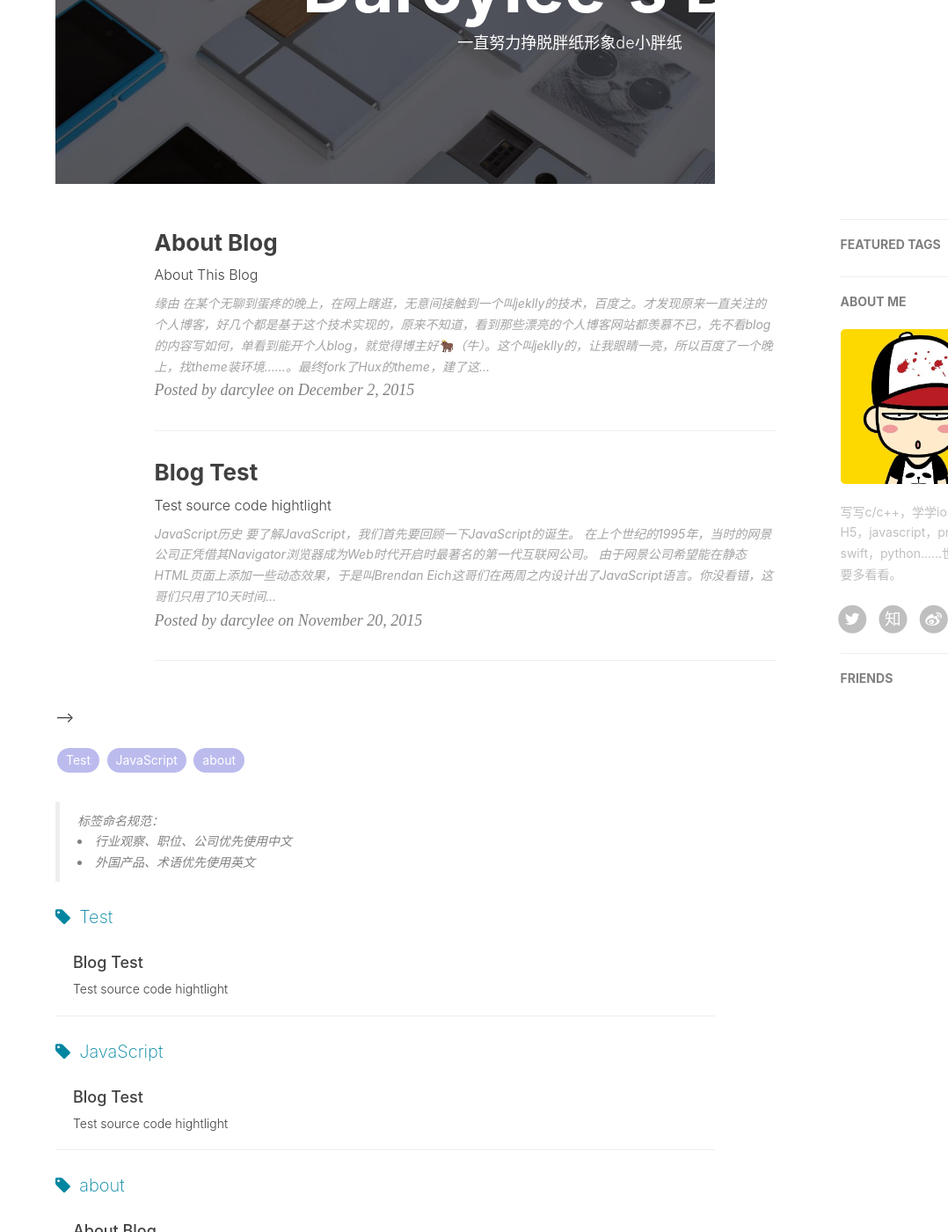
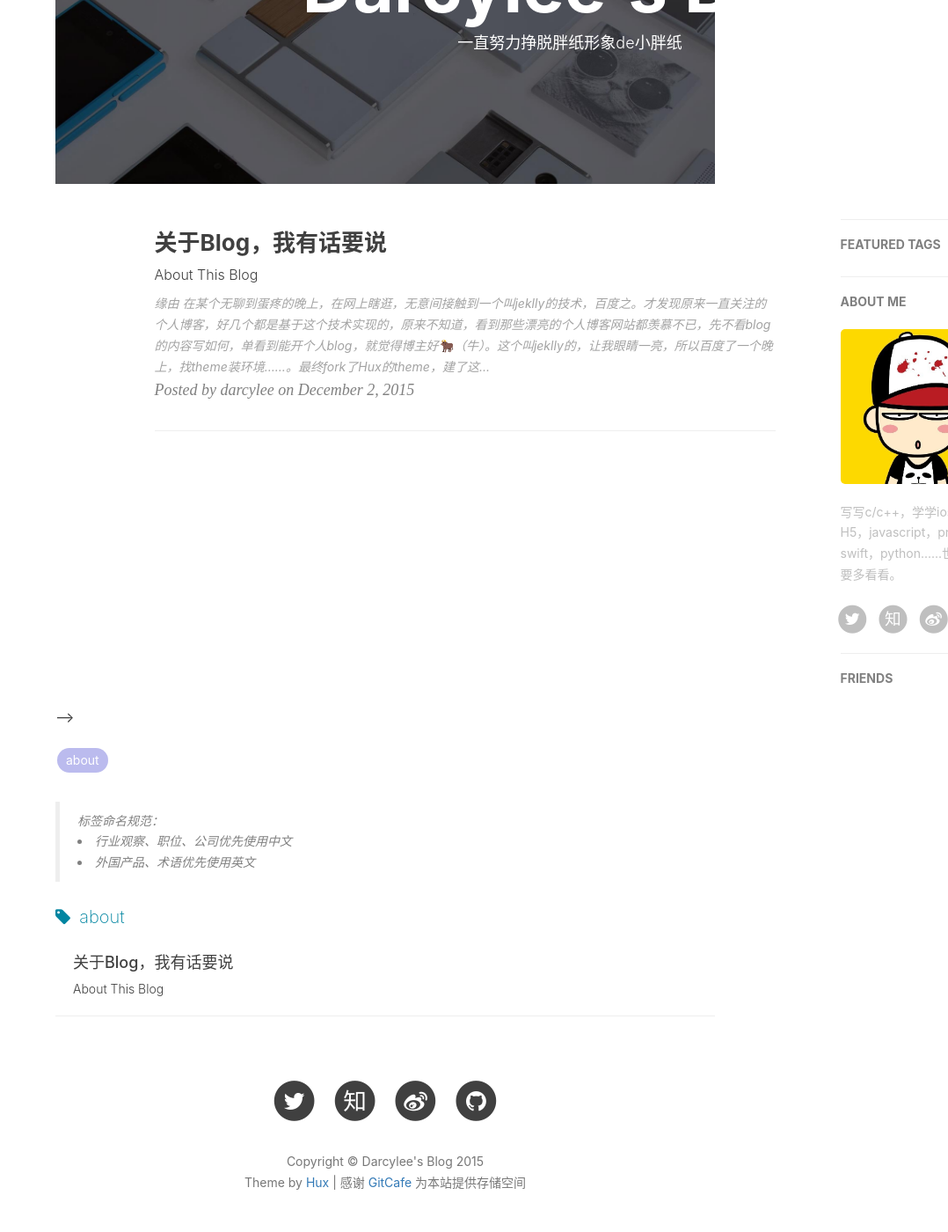
Before and after one commit to darcylee/darcylee.github.io, a Jekyll site: the page built from tags.html, in a window 1280 px wide and 1400 px high, scrolled down 457 px. Shown: the whole window at 88% size, without its empty margins (202-1280 px from the left). Built offline with Jekyll 4.4.1, drawn with Linux system fonts in a browser that asks for light colours; nearby versions of some CDN libraries; comment, search, counter and statistics services are not loaded; some of the changed lines change nothing that is shown.

Commit message:
modify about

````diff
--- a/_posts/2015-11-20-Blog2.md
+++ /dev/null
@@ -1,141 +0,0 @@
----
-layout:     post
-title:      "Blog Test"
-subtitle:   "Test source code hightlight"
-date:       2015-11-20 12:00:00
-author:     darcylee
-header-img: "img/contact-bg.jpg"
-tags: [Test, JavaScript]
----
-
-
-## JavaScript历史
-
-
-要了解`JavaScript`，我们首先要回顾一下`JavaScript`的诞生。
-
-在上个世纪的1995年，当时的网景公司正凭借其`Navigator`浏览器成为Web时代开启时最著名的第一代互联网公司。
-
-由于网景公司希望能在静态HTML页面上添加一些动态效果，于是叫`Brendan Eich`这哥们在两周之内设计出了`JavaScript`语言。你没看错，这哥们只用了10天时间。
-
-为什么起名叫`JavaScript`？原因是当时`Java`语言非常红火，所以网景公司希望借`Java`的名气来推广，但事实上`JavaScript`除了语法上有点像Java，其他部分基本上没啥关系。
-
-## ECMAScript
-
-因为网景开发了JavaScript，一年后微软又模仿`JavaScript`开发了`JScript`，为了让JavaScript成为全球标准，几个公司联合ECMA（European Computer Manufacturers Association）组织定制了`JavaScript`语言的标准，被称为`ECMAScript`标准。
-
-所以简单说来就是，`ECMAScript`是一种语言标准，而`JavaScript`是网景公司对`ECMAScript`标准的一种实现。
-
-那为什么不直接把JavaScript定为标准呢？因为`JavaScript`是网景的注册商标。
-
-不过大多数时候，我们还是用`JavaScript`这个词。如果你遇到`ECMAScript`这个词，简单把它替换为`JavaScript`就行了。
-
-## JavaScript版本
-
-`JavaScript`语言是在10天时间内设计出来的，虽然语言的设计者水平非常NB，但谁也架不住“时间紧，任务重”，所以，JavaScript有很多设计缺陷，我们后面会慢慢讲到。
-
-此外，由于`JavaScript`的标准——`ECMAScript`在不断发展，最新版`ECMAScript` 6标准（简称`ES6`）已经在2015年6月正式发布了，所以，讲到JavaScript的版本，实际上就是说它实现了ECMAScript标准的哪个版本。
-
-由于浏览器在发布时就确定了`JavaScript`的版本，加上很多用户还在使用IE6这种古老的浏览器，这就导致你在写JavaScript的时候，要照顾一下老用户，不能一上来就用最新的ES6标准写，否则，老用户的浏览器是无法运行新版本的JavaScript代码的。
-
-不过，`JavaScript`的核心语法并没有多大变化。我们的教程会先讲JavaScript最核心的用法，然后，针对ES6讲解新增特性。
-
-## 高亮测试
-
-* c语言高亮
-
-```c
-int main(void)
-{
-  OS_ERR err = OS_ERR_NONE;
-
-  /* Disable all interrupts until we are ready to accept
-   * them.                                                */
-  /* Set new vector table */
-  CPU_IntDis();
-
-  /* Chip errata */
-  CHIP_Init();
-  SystemInit();
-  /* setup SW0 for energyAware Profiler */
-  setupSWO();
-  /* Initialize BSP functions                             */
-  BSPOS_Init();
-  /* Initialize "uC/OS-III, The Real-Time Kernel".        */
-  OSInit(&err);
-
-  /* Create the start task                                */
-  OSTaskCreate((void           *)&AppTaskStartTCB,   /* pointer to TCB */
-               (CPU_CHAR       *) "Start", /* task name, text */
-               (void (*)(void *)) App_TaskStart, /* function pointer to task */
-               (void           *) 0U, /* pointer to optional data */
-               (CPU_INT08U      ) APP_CFG_TASK_START_PRIO, /* priority */
-               (CPU_STK        *) App_TaskStartStk, /* stack base ptr */
-               (CPU_STK_SIZE    )(APP_CFG_TASK_START_STK_SIZE / 10U), /* stack limit */
-               (CPU_STK_SIZE    ) APP_CFG_TASK_START_STK_SIZE, /* stack size */
-               (OS_MSG_QTY      ) 0U, /* q size */
-               (OS_TICK         ) 0U, /* round robin time tick */
-               (void           *) 0U, /* p ext */
-               (OS_OPT          )(OS_OPT_TASK_STK_CHK | OS_OPT_TASK_STK_CLR), /* options */
-               (OS_ERR         *)&err);
-
-  /* Setup the idle task */
-  OS_AppIdleTaskHookPtr = (OS_APP_HOOK_VOID)App_TaskIdleHook;
-  /* Start multitasking (i.e. give control to uC/OS-III).  */
-  OSStart(&err);
-  /* OSStart() never returns, serious error had occured if
-   * code execution reached this point                    */
-  while(1U) ;
-}
-```
-
-* javascript高亮
-
-```javascript
-function abs(x) {
-    if (x >= 0) {
-        return x;
-    } else {
-        return -x;
-    }
-}
-```
-
-* ruby高亮
-
-```ruby
-# The Greeter class
-class Greeter
-  def initialize(name)
-    @name = name.capitalize
-  end
-
-  def salute
-    puts "Hello #{@name}!"
-  end
-end
-
-# Create a new object
-g = Greeter.new("world")
-
-# Output "Hello World!"
-g.salute
-```
-
-## 无序列表
-* 无序列表1
-* 无序列表2
-* 无序列表3
-* 无序列表4
-* 无序列表5
-* 无序列表6
-* 无序列表7
-
-## 有序列表
-1. 列表1
-2. 列表2
-3. 列表3
-4. 列表4
-
-
-![](http://jekyll.bootcss.com/img/octojekyll.png)
--- a/_posts/2015-12-02-about_this_blog.md
+++ b/_posts/2015-12-02-about_this_blog.md
@@ -1,6 +1,6 @@
 ---
 layout:     post
-title:      "About Blog"
+title:      "关于Blog，我有话要说"
 subtitle:   "About This Blog"
 date:       2015-12-02 12:00:00
 author:     darcylee
````
